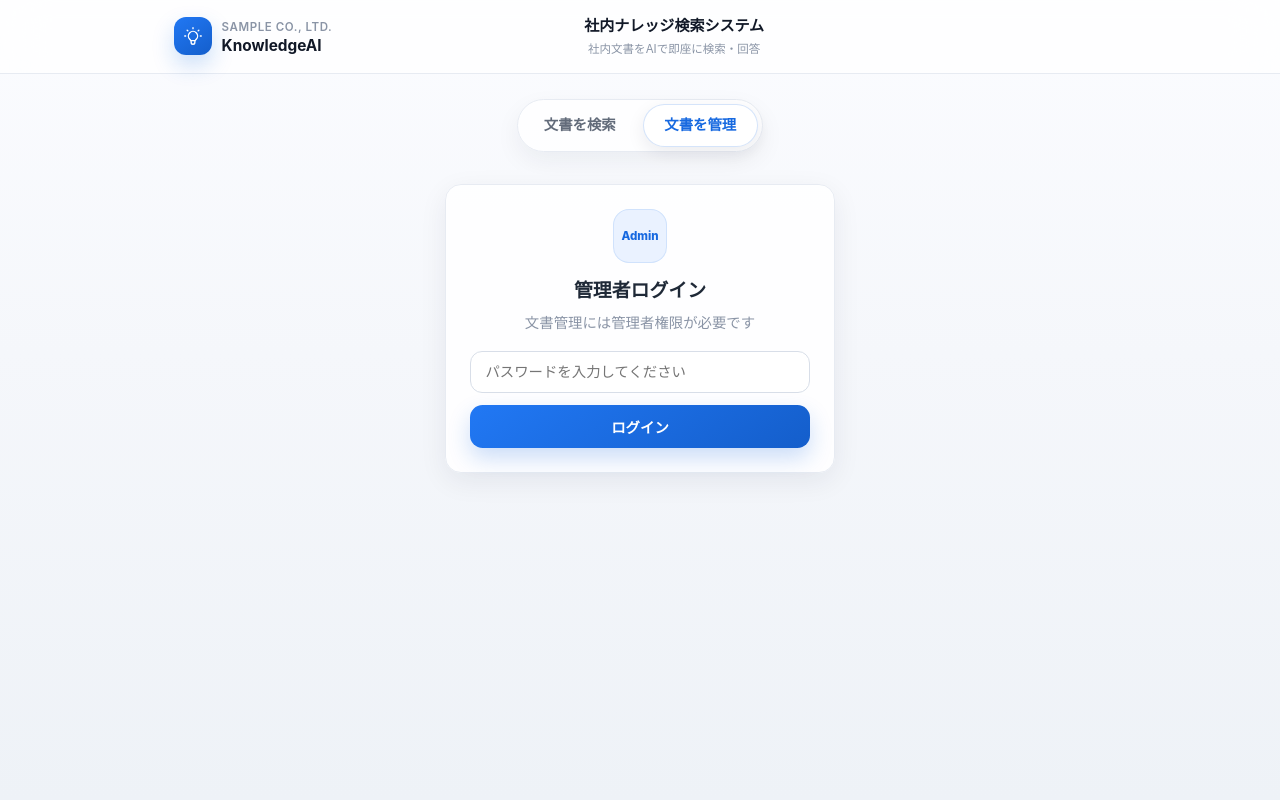
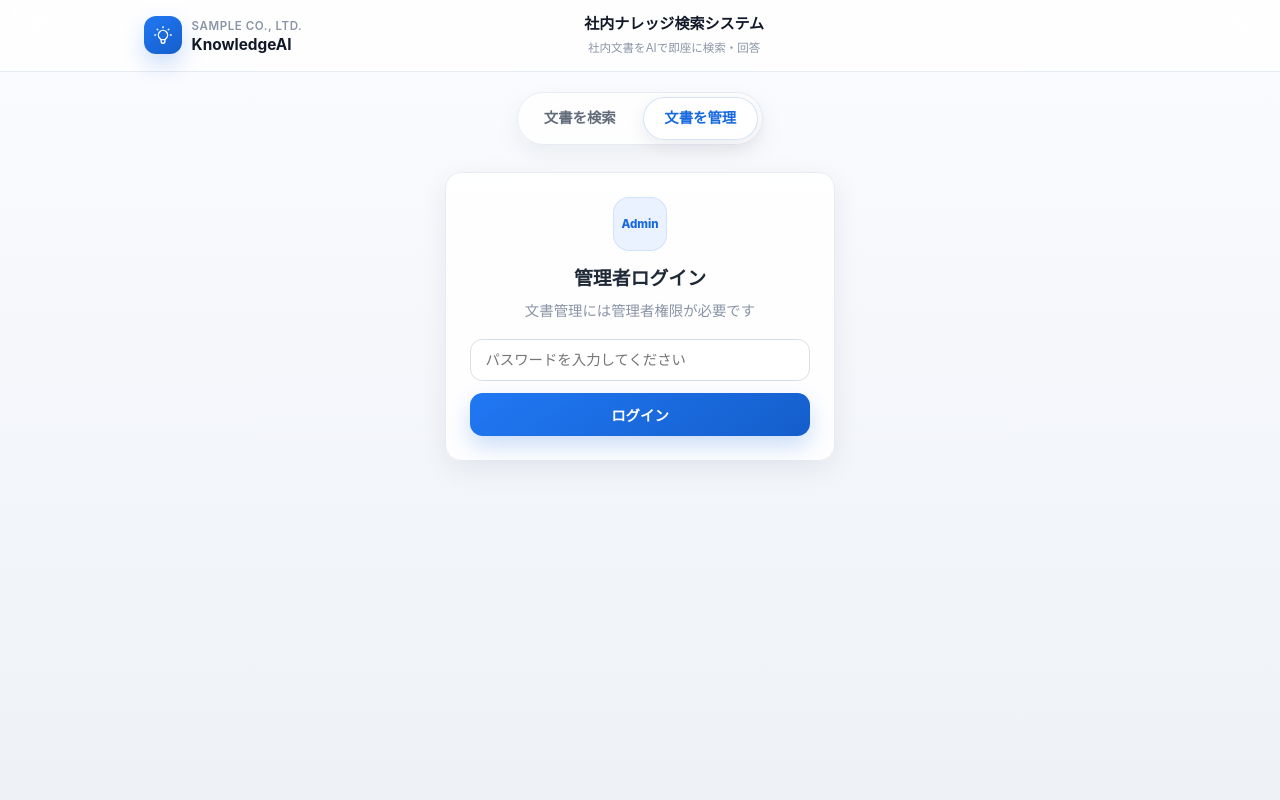
Before and after one commit to naokoni24/rag-search, a Flask app: page /manage in a window 1280 px wide. Run offline with Flask 3, Linux system fonts and the light colour scheme; some libraries are stand-ins or nearby versions.

Commit message:
Refine UI spacing and layout

```diff
--- a/static/style.css
+++ b/static/style.css
@@ -13,6 +13,9 @@
   --surface-soft: rgba(255, 255, 255, 0.78);
   --shadow-soft: 0 16px 50px rgba(20, 31, 55, 0.08);
   --shadow-card: 0 8px 28px rgba(20, 31, 55, 0.07);
+  --page-width: 1040px;
+  --content-width: 760px;
+  --answer-width: 820px;
   --font-sans: -apple-system, BlinkMacSystemFont, "Hiragino Sans", "Yu Gothic", "YuGothic", "Noto Sans JP", "Segoe UI", sans-serif;
   --text-xs: 0.72rem;
   --text-sm: 0.82rem;
@@ -55,9 +58,9 @@ body {
   z-index: 10;
 }
 .header-inner {
-  max-width: 980px;
+  max-width: var(--page-width);
   margin: 0 auto;
-  padding: 0.85rem 1.5rem;
+  padding: 0.78rem 1.5rem;
   display: flex;
   align-items: center;
   gap: 1.2rem;
@@ -86,10 +89,10 @@ body {
 .logout-link:hover { background: rgba(23,105,224,0.13); }
 
 /* ---- layout ---- */
-.container { max-width: 980px; margin: 0 auto; padding: 1.55rem 1.5rem 3rem; }
+.container { max-width: var(--page-width); margin: 0 auto; padding: 1.25rem 1.5rem 3rem; }
 
 .tabs {
-  display: flex; justify-content: center; gap: 0.35rem; margin: 0 auto 1.7rem;
+  display: flex; justify-content: center; gap: 0.35rem; margin: 0 auto 1.25rem;
   width: fit-content; padding: 0.28rem; border-radius: 999px;
   background: rgba(255,255,255,0.72); border: 1px solid var(--border-light);
   box-shadow: 0 10px 26px rgba(20, 31, 55, 0.06);
@@ -250,7 +254,7 @@ body {
 
 /* ---- login ---- */
 .login-card {
-  max-width: 390px; margin: 2rem auto; background: rgba(255,255,255,0.86); border-radius: 1rem;
+  max-width: 390px; margin: 1.7rem auto; background: rgba(255,255,255,0.86); border-radius: 1rem;
   border: 1px solid var(--border-light); box-shadow: var(--shadow-card);
   padding: 1.5rem; text-align: center;
 }
```
Also changed, not shown: other parts of static/style.css (+13 -9 lines), ai-search.md (+1 -0 lines).
